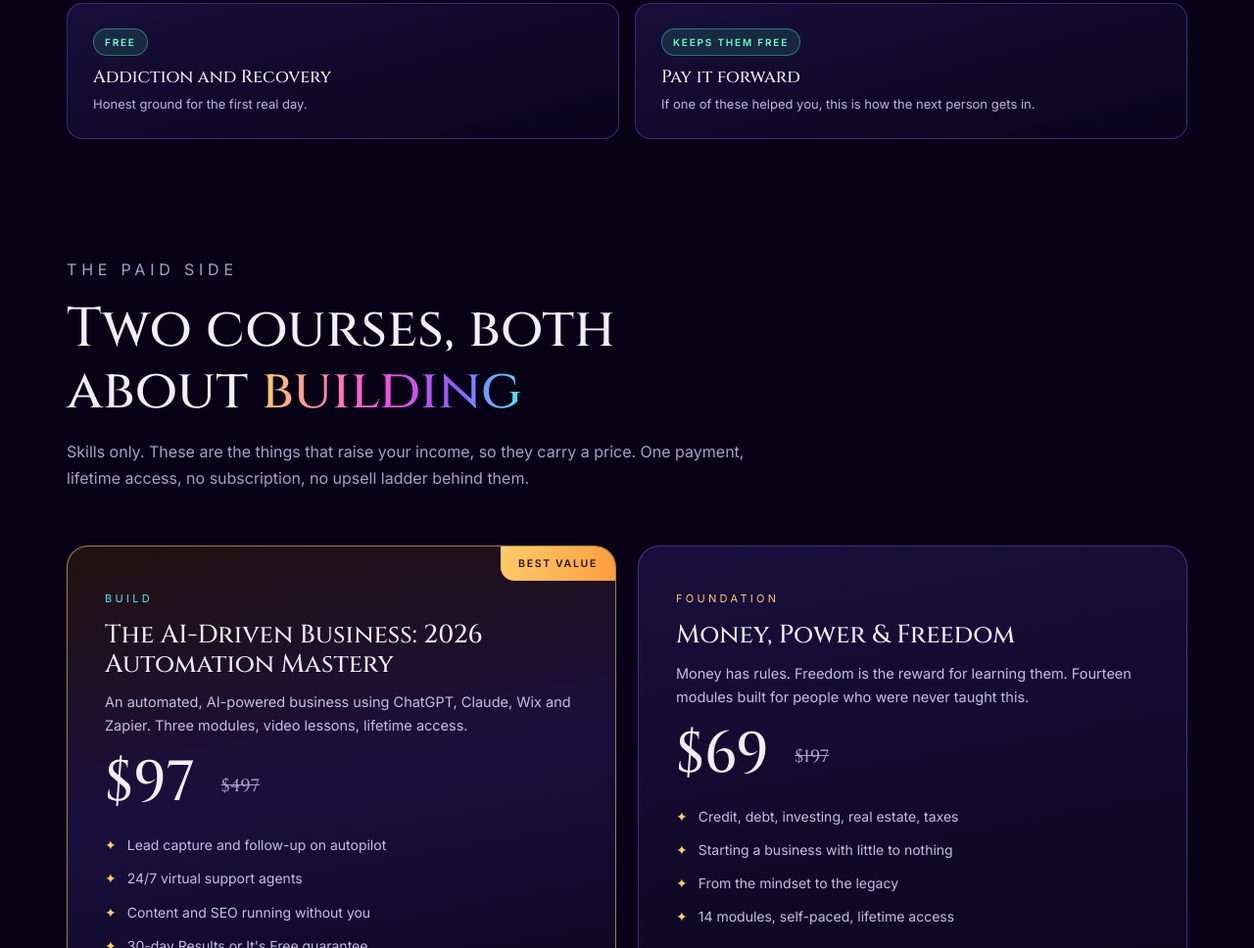
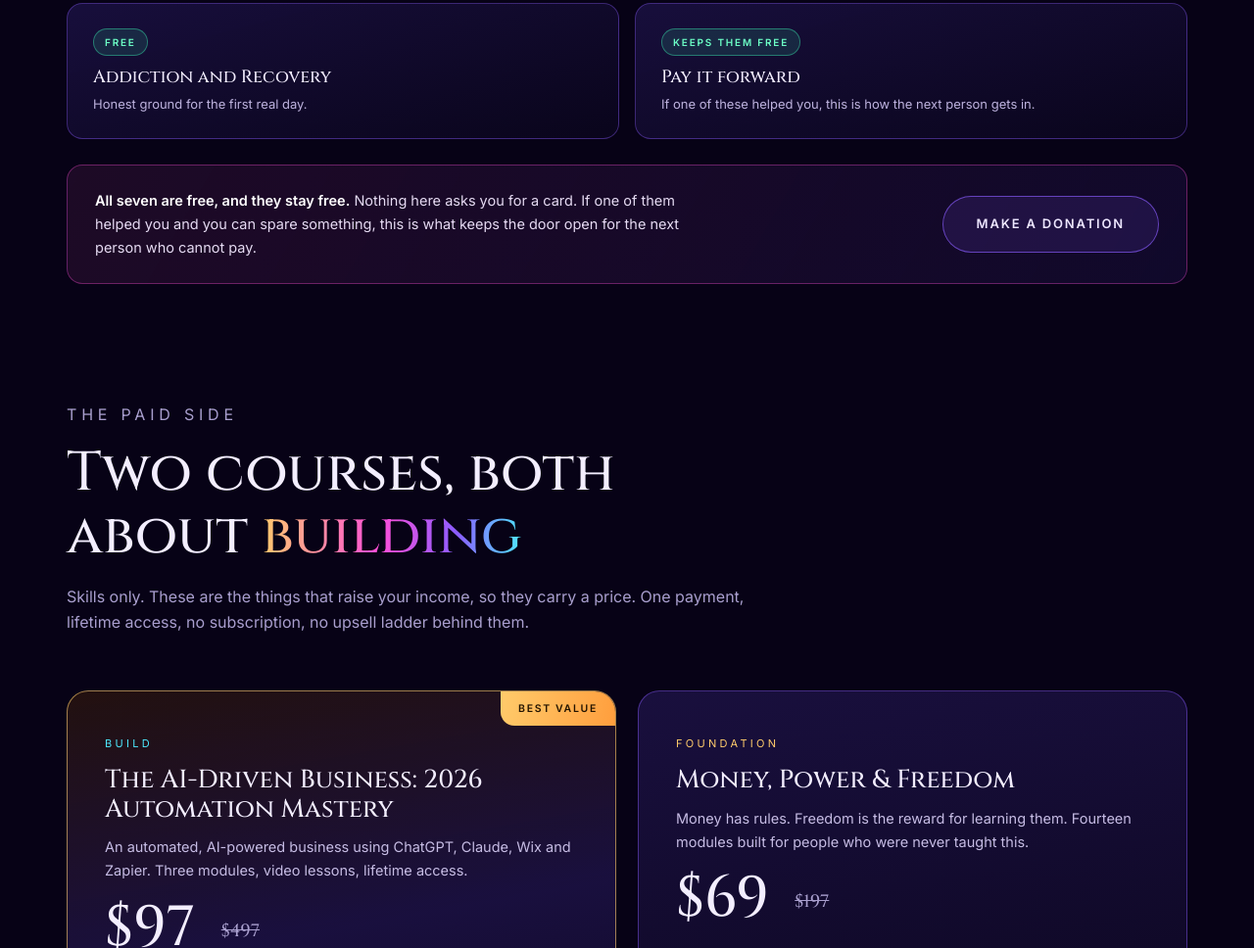
Before and after one commit to scottseeley716-hub/raising-awareness-together-site, a plain HTML site: page services.html in a window 1280 px wide. Shown: the part 2150-3118 px from the top of the page at 98% size. Drawn offline with Linux system fonts and the light colour scheme.

Commit message:
Services: donation button after the free worlds list

```diff
--- a/services.html
+++ b/services.html
@@ -262,6 +262,9 @@
   .gw p{font-size:13px;color:#BDB2DE}
   .gw .tagfree{display:inline-block;font-size:10px;letter-spacing:.18em;text-transform:uppercase;color:#6CFFC6;border:1px solid rgba(59,240,176,.42);background:rgba(59,240,176,.12);border-radius:999px;padding:5px 11px;margin-bottom:12px;font-weight:700}
   @media(max-width:820px){.gw{grid-template-columns:1fr}}
+  .free-ask{display:flex;align-items:center;justify-content:space-between;gap:20px;flex-wrap:wrap;margin-top:26px;padding:24px 28px;border-radius:16px;border:1px solid rgba(255,79,216,.35);background:linear-gradient(120deg,rgba(58,20,58,.45),rgba(18,10,46,.88))}
+  .free-ask p{font-size:14.5px;color:#E6DBF3;max-width:640px}
+  .free-ask b{color:#fff}
 
   .give-band{position:relative;border-radius:22px;overflow:hidden;border:1px solid rgba(255,79,216,.4);padding:56px 44px;background:linear-gradient(120deg,rgba(58,20,58,.6),rgba(20,10,44,.96) 55%,rgba(9,4,24,.98))}
   .give-band h2{font-size:clamp(26px,3.6vw,42px);margin:14px 0 16px}
@@ -391,6 +394,11 @@
         <h3>Pay it forward</h3>
         <p>If one of these helped you, this is how the next person gets in.</p>
       </a>
+    </div>
+
+    <div class="free-ask">
+      <p><b>All seven are free, and they stay free.</b> Nothing here asks you for a card. If one of them helped you and you can spare something, this is what keeps the door open for the next person who cannot pay.</p>
+      <a class="btn btn-magic" href="https://www.raisingawarenesstogether.com/product-page/donation-support-raising-awareness-together">Make a donation</a>
     </div>
   </div>
 </section>
```
